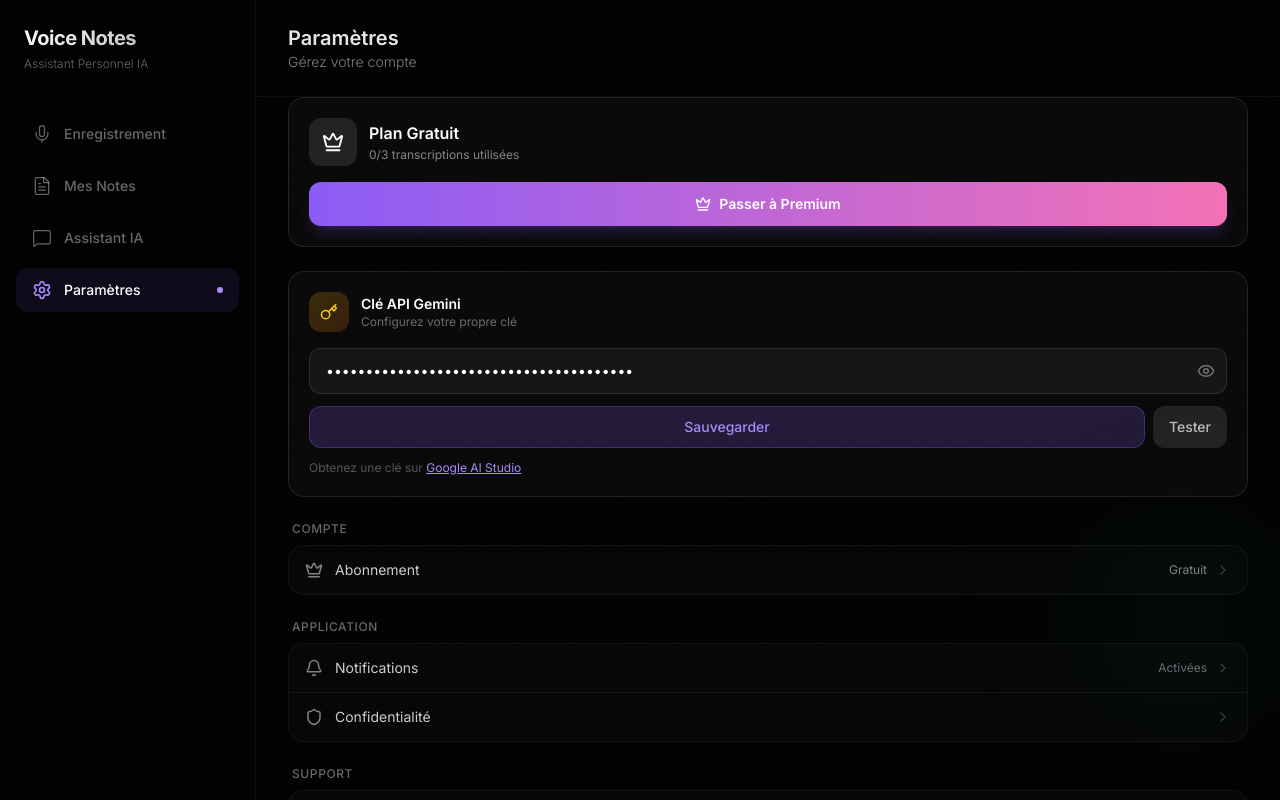
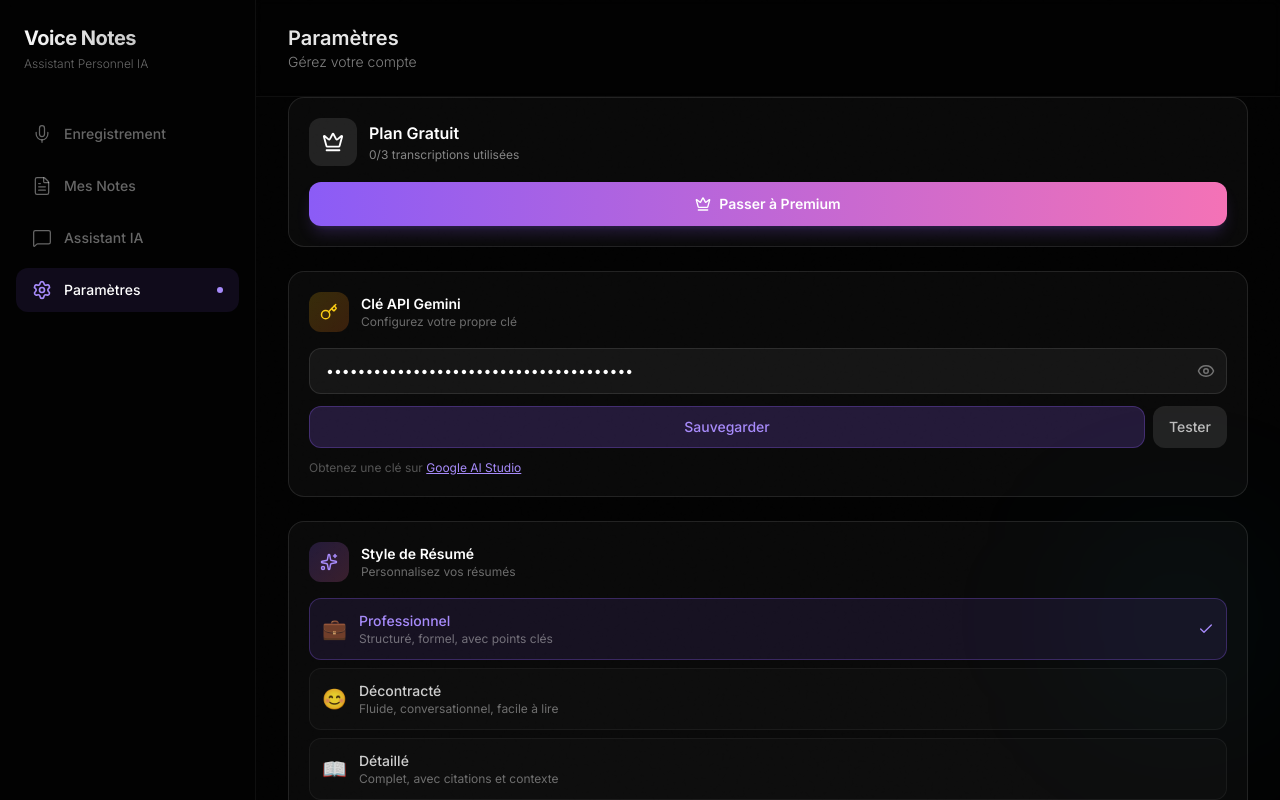
Before and after one commit to davedu229/note-vocale, a React (Vite) app: page /settings in a window 1280 px wide. Shown: the top 800 px of the page. Built offline with nearby package versions, Linux system fonts and the light colour scheme.

Commit message:
Feature: Add custom summary styles (Professional, Casual, Detailed) with settings UI

```diff
--- a/src/pages/SettingsPage.jsx
+++ b/src/pages/SettingsPage.jsx
@@ -1,7 +1,7 @@
 import React, { useState } from 'react';
 import { useSubscription } from '../context/SubscriptionContext';
-import { Activity, Crown, ChevronRight, Bell, Shield, HelpCircle, FileText, Mail, LogOut, ExternalLink, Key, Eye, EyeOff, Check } from 'lucide-react';
-import { testConnection, getStoredApiKey, setStoredApiKey } from '../services/ai';
+import { Activity, Crown, ChevronRight, Bell, Shield, HelpCircle, FileText, Mail, LogOut, ExternalLink, Key, Eye, EyeOff, Check, Sparkles } from 'lucide-react';
+import { testConnection, getStoredApiKey, setStoredApiKey, getSummaryStyle, setSummaryStyle, getSummaryStyleOptions } from '../services/ai';
 import { motion } from 'framer-motion';
 
 const SettingsPage = ({ onUpgradeClick }) => {
@@ -9,6 +9,15 @@ const SettingsPage = ({ onUpgradeClick }) => {
     const [apiKey, setApiKey] = useState(() => getStoredApiKey() || '');
     const [showApiKey, setShowApiKey] = useState(false);
     const [apiKeySaved, setApiKeySaved] = useState(false);
+
+    // Summary Style state
+    const [summaryStyle, setCurrentSummaryStyle] = useState(() => getSummaryStyle());
+    const styleOptions = getSummaryStyleOptions();
+
+    const handleStyleChange = (styleKey) => {
+        setSummaryStyle(styleKey);
+        setCurrentSummaryStyle(styleKey);
+    };
 
     const handleSaveApiKey = () => {
         setStoredApiKey(apiKey);
@@ -233,6 +242,48 @@ const SettingsPage = ({ onUpgradeClick }) => {
                 </p>
             </motion.div>
 
+            {/* Summary Style Selector */}
+            <motion.div
+                initial={{ opacity: 0, y: 10 }}
+                animate={{ opacity: 1, y: 0 }}
+                transition={{ delay: 0.15 }}
+                className="p-5 rounded-2xl mb-6 bg-white/[0.03] border border-white/10"
+            >
+                <div className="flex items-center gap-3 mb-4">
+                    <div className="w-10 h-10 rounded-xl bg-gradient-to-br from-primary/20 to-accent/20 flex items-center justify-center">
+                        <Sparkles size={18} className="text-primary-light" />
+                    </div>
+                    <div>
+                        <h3 className="font-semibold text-white text-sm">Style de Résumé</h3>
+                        <p className="text-xs text-white/40">Personnalisez vos résumés</p>
+                    </div>
+                </div>
+
+                <div className="space-y-2">
+                    {styleOptions.map((option) => (
+                        <button
+                            key={option.key}
+                            onClick={() => handleStyleChange(option.key)}
+                            className={`w-full flex items-center gap-3 p-3 rounded-xl border transition-all ${summaryStyle === option.key
+                                    ? 'bg-primary/10 border-primary/30'
+                                    : 'bg-white/[0.02] border-white/5 hover:border-white/10'
+                                }`}
+                        >
+                            <span className="text-xl">{option.emoji}</span>
+                            <div className="text-left flex-1">
+                                <p className={`text-sm font-medium ${summaryStyle === option.key ? 'text-primary-light' : 'text-white/80'}`}>
+                                    {option.label}
+                                </p>
+                                <p className="text-xs text-white/40">{option.description}</p>
+                            </div>
+                            {summaryStyle === option.key && (
+                                <Check size={16} className="text-primary-light" />
+                            )}
+                        </button>
+                    ))}
+                </div>
+            </motion.div>
+
             {/* Menu Sections */}
             {menuSections.map((section, sIdx) => (
                 <div key={sIdx} className="mb-6">
--- a/src/services/ai.js
+++ b/src/services/ai.js
@@ -89,6 +89,111 @@ export const testConnection = async () => {
 };
 
 // ============================================
+// Summary Styles
+// ============================================
+const SUMMARY_STYLE_KEY = "voice_notes_summary_style";
+
+export const SUMMARY_STYLES = {
+    professional: {
+        key: "professional",
+        label: "Professionnel",
+        emoji: "💼",
+        description: "Structuré, formel, avec points clés",
+        prompt: `Tu es un assistant de prise de notes expert. Analyse cette transcription vocale et génère un résumé **structuré et professionnel** en Markdown.
+
+## Instructions :
+- Utilise des **titres** (## ou ###) pour structurer
+- Utilise des **listes à puces** pour les points clés
+- Mets en **gras** les mots importants
+- Ton formel et concis
+
+## Structure :
+### 🎯 Résumé Exécutif
+Un paragraphe de 2-3 phrases.
+
+### 📌 Points Clés
+- Point 1
+- Point 2
+
+### ✅ Actions (si applicable)
+- Action 1`
+    },
+    casual: {
+        key: "casual",
+        label: "Décontracté",
+        emoji: "😊",
+        description: "Fluide, conversationnel, facile à lire",
+        prompt: `Tu es un assistant amical. Analyse cette transcription et génère un résumé **naturel et décontracté** en Markdown.
+
+## Instructions :
+- Écris de manière conversationnelle, comme si tu racontais à un ami
+- Utilise des emojis pour rendre le texte vivant 🎉
+- Évite les listes trop formelles, préfère le texte fluide
+- Reste concis mais chaleureux
+
+## Format :
+Un ou deux paragraphes qui résument l'essentiel de manière naturelle, avec quelques emojis pertinents.`
+    },
+    detailed: {
+        key: "detailed",
+        label: "Détaillé",
+        emoji: "📖",
+        description: "Complet, avec citations et contexte",
+        prompt: `Tu es un assistant de prise de notes minutieux. Analyse cette transcription et génère un résumé **très détaillé** en Markdown.
+
+## Instructions :
+- Structure avec plusieurs sections
+- Inclus des citations importantes entre guillemets
+- Ajoute du contexte et des nuances
+- Utilise des emojis (📌 💡 ⚠️ ✅ 📝 🎯 💬)
+
+## Structure complète :
+### 🎯 Résumé Général
+Paragraphe détaillé de 3-4 phrases.
+
+### 📌 Points Principaux
+- Point détaillé 1
+- Point détaillé 2
+
+### 💬 Citations Importantes
+> "Citation directe si pertinent"
+
+### 💡 Idées & Réflexions
+- Observation 1
+
+### ✅ Actions Suggérées (si applicable)
+- Action avec contexte`
+    }
+};
+
+export const getSummaryStyle = () => {
+    try {
+        return localStorage.getItem(SUMMARY_STYLE_KEY) || "professional";
+    } catch {
+        return "professional";
+    }
+};
+
+export const setSummaryStyle = (style) => {
+    try {
+        if (SUMMARY_STYLES[style]) {
+            localStorage.setItem(SUMMARY_STYLE_KEY, style);
+        }
+    } catch (e) {
+        console.error("Failed to save summary style:", e);
+    }
+};
+
+export const getSummaryStyleOptions = () => {
+    return Object.values(SUMMARY_STYLES).map(s => ({
+        key: s.key,
+        label: s.label,
+        emoji: s.emoji,
+        description: s.description
+    }));
+};
+
+// ============================================
 // Generate Summary
 // ============================================
 export const generateSummary = async (transcript) => {
@@ -102,27 +207,10 @@ export const generateSummary = async (transcript) => {
     }
 
     try {
-        const prompt = `Tu es un assistant de prise de notes expert. Analyse cette transcription vocale et génère un résumé **richement formaté** en Markdown.
+        const styleKey = getSummaryStyle();
+        const style = SUMMARY_STYLES[styleKey] || SUMMARY_STYLES.professional;
 
-## Instructions de formatage :
-- Utilise des **titres** (## ou ###) pour structurer
-- Utilise des **listes à puces** (- ou •) pour les points clés
-- Mets en **gras** les mots importants
-- Utilise l'*italique* pour les nuances
-- Ajoute des emojis pertinents (📌 💡 ⚠️ ✅ 📝 🎯 💬 📊 🔑 ⏰)
-
-## Structure attendue :
-
-### 🎯 Résumé
-Un paragraphe de 2-3 phrases résumant l'essentiel.
-
-### 📌 Points Clés
-- Point 1
-- Point 2
-- etc.
-
-### 💡 Idées / Actions (si applicable)
-- Action ou idée à retenir
+        const prompt = `${style.prompt}
 
 ---
 
```
